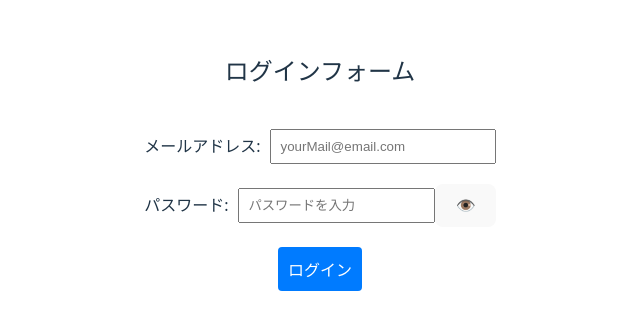
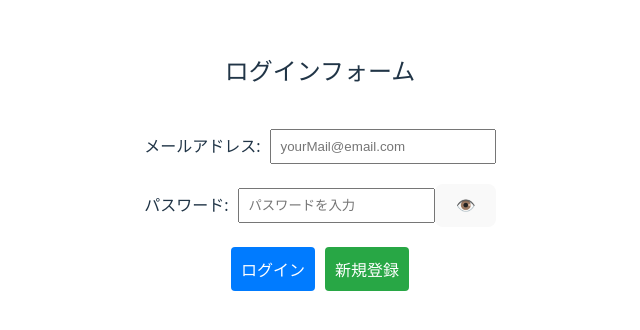
Before and after one commit to terahashi/react-next-study, a React (Vite) app: page /study/LoginFormApp in a window 1280 px wide. Shown: the part 228-558 px from the top of the page, without its empty margins (320-960 px from the left). Built offline with nearby package versions, Linux system fonts and the light colour scheme; no server answers.

Commit message:
LoginFormApp.jsxに新規登録機能を追加(テスト成功、完了)

```diff
--- a/src/components/study/Login.jsx
+++ b/src/components/study/Login.jsx
@@ -1,9 +1,9 @@
 //LoginFormApp.jsxから責務分離
 //ログインフォーム初期画面
 
-export const Login = ({ formData, showPassword, onChange, onTogglePassword, onSubmit }) => {
+export const Login = ({ formData, showPassword, errorMessage, onChange, onTogglePassword, handleLogin, handleSignup }) => {
   return (
-    <form onSubmit={onSubmit} style={{ display: 'block', padding: '20px' }}>
+    <form onSubmit={handleLogin} style={{ display: 'block', padding: '20px' }}>
       {/* メールアドレス */}
       <div style={{ display: 'flex', alignItems: 'center', marginBottom: '20px' }}>
         <label htmlFor='email' style={{ whiteSpace: 'nowrap', flexShrink: 0, display: 'block', marginRight: '10px' }}>
@@ -20,7 +20,6 @@ export const Login = ({ formData, showPassword, onChange, onTogglePassword, onSu
           autoComplete='email'
         />
       </div>
-
       {/* パスワード入力欄 */}
       <div style={{ display: 'flex', alignItems: 'center', marginBottom: '20px' }}>
         <label htmlFor='password' style={{ whiteSpace: 'nowrap', flexShrink: 0, display: 'block', marginRight: '10px' }}>
@@ -43,6 +42,11 @@ export const Login = ({ formData, showPassword, onChange, onTogglePassword, onSu
         </button>
       </div>
 
+      {/* エラーメッセージがある場合は表示する */}
+      {errorMessage && <p style={{ color: 'red', marginBottom: '15px' }}>{errorMessage}</p>}
+
+      {/* ログインボタンと新規登録ボタン */}
+      <div style={{ display: 'flex', justifyContent: 'center', gap: '10px' }}>
         {/* ログイン送信ボタン */}
         <button
           type='submit'
@@ -57,6 +61,22 @@ export const Login = ({ formData, showPassword, onChange, onTogglePassword, onSu
         >
           ログイン
         </button>
+        {/* 新規登録ボタン */}
+        <button
+          type='button'
+          style={{
+            padding: '10px',
+            backgroundColor: '#28a745',
+            color: '#fff',
+            border: 'none',
+            borderRadius: '4px',
+            cursor: 'pointer',
+          }}
+          onClick={handleSignup}
+        >
+          新規登録
+        </button>
+      </div>
     </form>
   );
 };
--- a/src/pages/study/LoginFormApp.jsx
+++ b/src/pages/study/LoginFormApp.jsx
@@ -23,6 +23,37 @@ import { supabase } from '../../lib/supabaseClient'; // Supabaseの公式ライ
 import { Login } from '../../components/study/Login';
 import { LoginSuccess } from '../../components/study/LoginSuccess';
 
+// エラーの日本語化：ログインや新規登録で表示される「Supabaseの英語エラー」を日本語に変換する関数を作成
+const translateError = (errorMessage) => {
+  if (!errorMessage) return ''; // 「エラーメッセージが無い場合」は空文字を返す
+
+  // エラーの日本語訳を定義する
+  const errorTranslations = {
+    'email rate limit exceeded': 'メールの送信制限を超えました。しばらく待ってから再試行してください。',
+    email_not_confirmed: 'メールアドレスが確認されていません。確認メールをチェックしてください。',
+    'Email not confirmed': 'メールアドレスが確認されていません。確認メールをチェックしてください。',
+    over_email_send_rate_limit: 'メールの送信制限を超えました。しばらく待ってから再試行してください。',
+    email_already_in_use: 'このメールアドレスはすでに使用されています。',
+    invalid_email: 'メールアドレスが無効です。正しい形式を使用してください。',
+    'missing email or phone': 'ログインに必要な項目が入力されていません。',
+    'Anonymous sign-ins are disabled': 'ログインに失敗しました。',
+    'User already registered': 'このユーザーは既に登録されています。',
+    'Invalid login credentials': 'ログイン情報が誤っています。',
+    'Password should be at least 6 characters': 'パスワードは6文字以上である必要があります。',
+    validation_failed: '入力内容の検証に失敗しました。',
+  };
+
+  // errorTranslations の中から該当するキーワードが含まれているか探す
+  for (const [key, value] of Object.entries(errorTranslations)) {
+    if (errorMessage.includes(key)) {
+      return value; // 見つかったら日本語を返す
+    }
+  }
+
+  // errorTranslations になかった想定外のエラーはそのまま表示
+  return `エラー: ${errorMessage}`;
+};
+
 export const LoginFormApp = () => {
   //1: Formの入力値のstate(メール、パスワード)
   const [formData, setFormData] = useState({
@@ -35,6 +66,9 @@ export const LoginFormApp = () => {
 
   //3: ログイン完了状態のフラグ
   const [isLoggedIn, setIsLoggedIn] = useState(false);
+
+  // エラーメッセージのstate
+  const [errorMessage, setErrorMessage] = useState('');
 
   //フォームの入力値変更のイベントハンドラー
   const handleChange = (e) => {
@@ -50,33 +84,67 @@ export const LoginFormApp = () => {
     setShowPassword((prev) => !prev);
   };
 
-  //「ログイン送信」ボタンのイベントハンドラー
-  //【Supabase】に「ログインして！」と通信する
-  const handleSubmit = async (e) => {
+  //「ログイン処理」のイベントハンドラー
+  //【Supabase】に「ログインして！」と通信する。
+  //API通信は非同期処理なので、async awaitを使い通信を待ってから次の行〜 if (error){...} 〜を実行する。
+  const handleLogin = async (e) => {
     e.preventDefault();
+    setErrorMessage(''); // 直前のエラーメッセージをリセット
 
     // アラートチェック
-    if (!formData.email || !formData.password) {
-      alert('メールアドレスとパスワードを入力してください');
-      return;
-    }
+    // if (!formData.email || !formData.password) {
+    //   alert('メールアドレスとパスワードを入力してください');
+    //   return;
+    // }
+
     try {
       //🚀【Supabase】に「ログインして！」と通信する
+      //APIを呼び出す。
       const { data, error } = await supabase.auth.signInWithPassword({
         email: formData.email,
         password: formData.password,
       });
-      //エラーがあったら（メアド間違い、パスワード間違いなど）
+
+      //エラー（メアド間違い、パスワード間違いなど）
       if (error) {
-        alert(`ログイン失敗: ${error.message}`);
+        setErrorMessage(`ログイン失敗: ${translateError(error.message)}`);
         return;
       }
+
       //ログイン成功したら画面を切り替える！
       //アーリーリターン用に「ログイン完了状態のフラグをtrue」にする。
       console.log('ログイン成功データ:', data);
       setIsLoggedIn(true);
     } catch (err) {
-      alert('予期せぬエラーが発生しました');
+      setErrorMessage('予期せぬエラーが発生しました');
+    }
+  };
+
+  //「新規会員登録」サインアップ処理のイベントハンドラー
+  const handleSignup = async (e) => {
+    //APIを呼び出す。
+    e.preventDefault();
+    setErrorMessage(''); // 直前のエラーメッセージをリセット
+
+    try {
+      //🚀【Supabase】の「新規会員登録」サインアップのAPIを呼び出す
+      //APIを呼び出す。
+      const { data, error } = await supabase.auth.signUp({
+        email: formData.email,
+        password: formData.password,
+      });
+
+      //エラー（メアド間違い、パスワード間違いなど）
+      if (error) {
+        setErrorMessage(`新規登録失敗: ${translateError(error.message)}`);
+        return;
+      }
+
+      //⬇︎メール確認設定（Confirm email）がオフの場合はそのままユーザー作成完了！
+      alert('新規登録が完了しました！');
+      //必要に応じてそのままログイン状態に切り替える処理などを追加する。
+    } catch (err) {
+      setErrorMessage('予期せぬエラーが発生しました');
     }
   };
 
@@ -98,7 +166,15 @@ export const LoginFormApp = () => {
       <h2>ログインフォーム</h2>
 
       {/* ⬇︎ログインフォーム初期画面 */}
-      <Login formData={formData} showPassword={showPassword} onChange={handleChange} onTogglePassword={togglePasswordVisibility} onSubmit={handleSubmit} />
+      <Login
+        formData={formData}
+        showPassword={showPassword}
+        errorMessage={errorMessage}
+        onChange={handleChange}
+        onTogglePassword={togglePasswordVisibility}
+        handleLogin={handleLogin}
+        handleSignup={handleSignup}
+      />
       {/* <form onSubmit={handleSubmit} style={{ display: 'block', padding: '20px' }}>
         <div style={{ display: 'flex', alignItems: 'center', marginBottom: '20px' }}>
           <label htmlFor='email' style={{ whiteSpace: 'nowrap', flexShrink: 0, display: 'block', marginRight: '10px' }}>
```
Also changed, not shown: tech.txt. Lines whose indentation alone changed are shown as unchanged.
